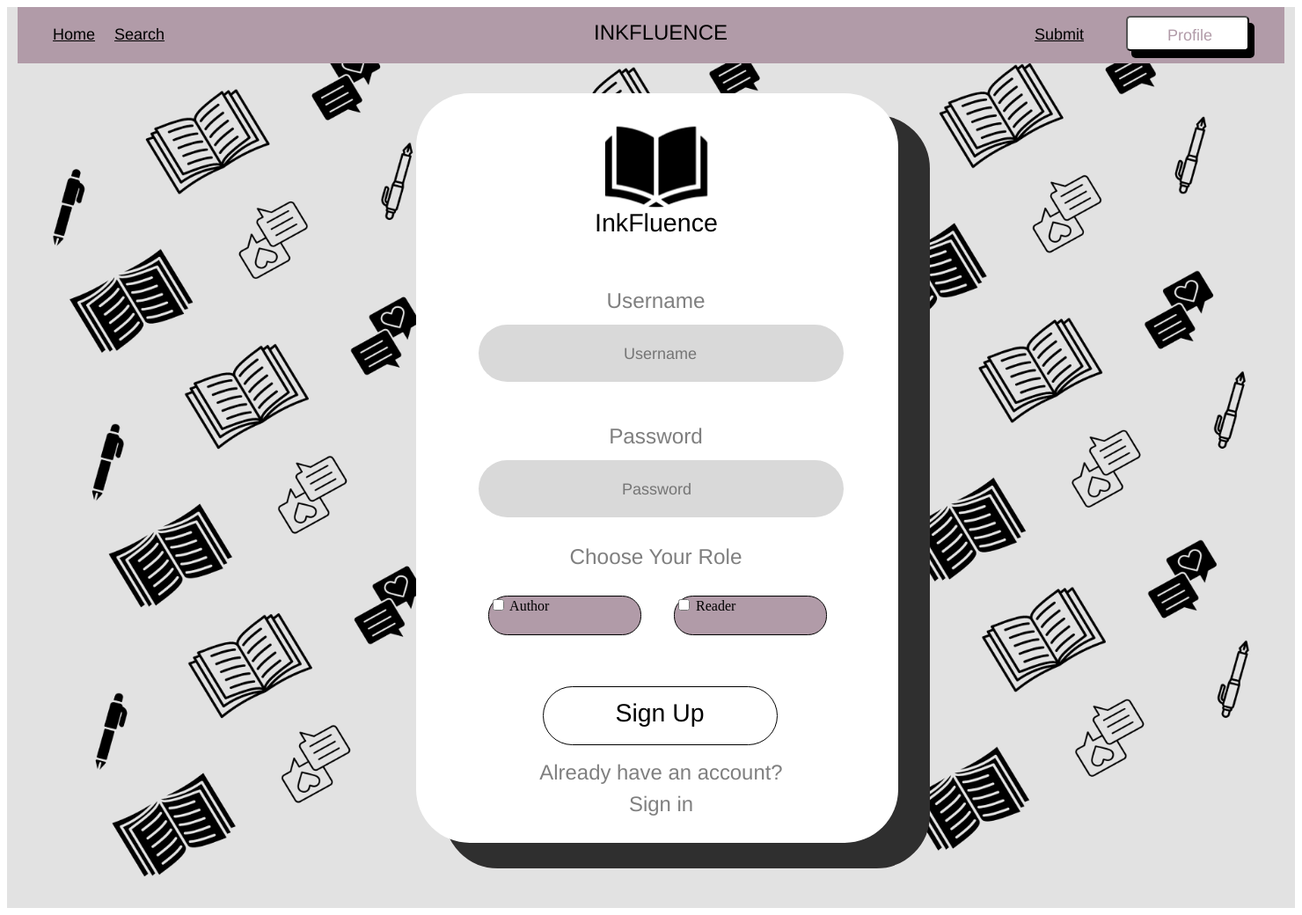
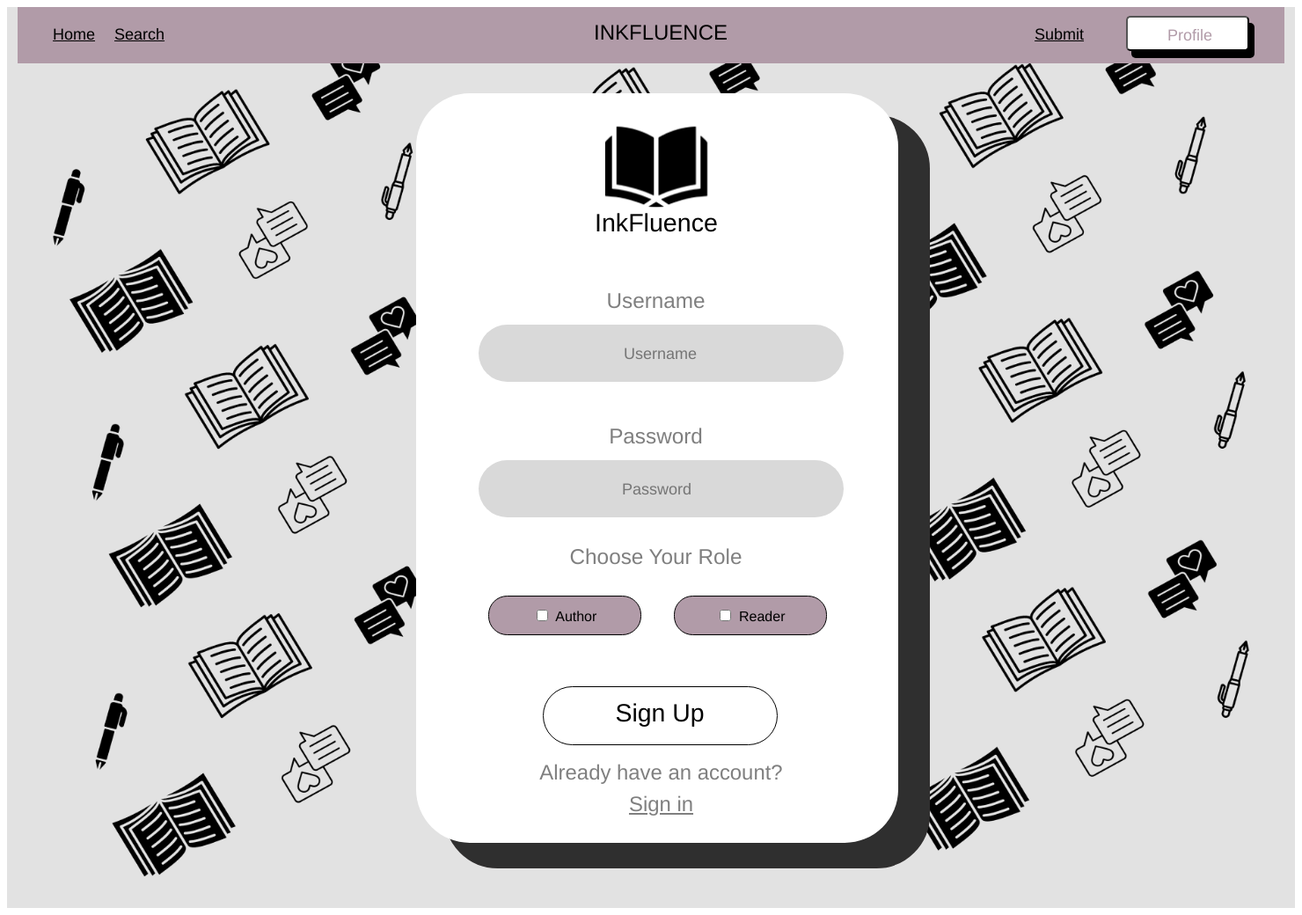
Before and after one commit to zkadry/Itech_group_7, a Django app: page /inkfluence/signup/ in a window 1480 px wide. Shown: the whole page at 88% size. Run offline with Django 5.2, Linux system fonts and the light colour scheme.

Commit message:
nav and button js

```diff
--- a/group_django_project/inkfluence/static/inkfluence/css/login.css
+++ b/group_django_project/inkfluence/static/inkfluence/css/login.css
@@ -324,7 +324,7 @@
   border-radius: 5px;
 }
 
-.login-page .text-wrapper-7 {
+.login-page .text-wrapper-8 {
   position: absolute;
   width: 107px;
   height: 25px;
@@ -338,3 +338,7 @@
   letter-spacing: 0;
   line-height: 24.3px;
 }
+
+.login-button:active {
+  background-color: #d9d9d9;
+}
--- a/group_django_project/inkfluence/static/inkfluence/css/signup.css
+++ b/group_django_project/inkfluence/static/inkfluence/css/signup.css
@@ -154,6 +154,19 @@
   border-radius: 21.53px;
   border: 1.08px solid;
   border-color: #000000;
+}
+
+.sign-up-page .author-button,
+.sign-up-page .reader-button {
+  display: flex;
+  justify-content: center;
+  align-items: center;
+  font-family: "Roboto-Regular", Helvetica;
+}
+
+.sign-up-page .author-button input[type="checkbox"],
+.sign-up-page .reader-button input[type="checkbox"] {
+  margin-right: 5px;
 }
 
 .sign-up-page .role {
@@ -388,3 +401,7 @@
   letter-spacing: 0;
   line-height: 24.3px;
 }
+
+.sign-up-button:active {
+  background-color: #d9d9d9;
+}
--- /dev/null
+++ b/group_django_project/inkfluence/static/inkfluence/js/navbar.js
@@ -0,0 +1,11 @@
+const profBtn = document.getElementById("profBtn");
+const loginBtn = document.getElementById("loginBtn");
+
+profBtn.addEventListener("mousedown", function() {
+  profBtn.style.backgroundColor = "#d9d9d9";
+});
+
+profBtn.addEventListener("mouseup", function() {
+  profBtn.style.backgroundColor = "#f2f2f2";
+  window.location.href = "/inkfluence/profile/";
+});
--- a/group_django_project/inkfluence/templates/inkfluence/homePage.html
+++ b/group_django_project/inkfluence/templates/inkfluence/homePage.html
@@ -129,11 +129,12 @@
             <div class="logo">INKFLUENCE</div>
             <div class="overlap-8">
               <div class="background"></div>
-              <button class="profile-button"><div class="text-wrapper-15">Profile</div></button>
+              <button id="profBtn" class="profile-button"><div class="text-wrapper-15">Profile</div></button>
             </div>
           </div>
         </div>
       </div>
-    </div>
+        </div>
+    <script src="{% static 'inkfluence/js/navbar.js' %}"></script>
   </body>
 </html>
--- a/group_django_project/inkfluence/templates/inkfluence/login.html
+++ b/group_django_project/inkfluence/templates/inkfluence/login.html
@@ -24,7 +24,7 @@
                 <!--              1111 need to opt it to make it beatiful-->
                 <button class="login-button"><div class="text-wrapper">Login</div></button>
                 <div class="div">
-                  <div class="text-wrapper-2">Sign Up</div>
+                  <a href="/inkfluence/signup/" class="text-wrapper-2">Sign Up</a>
                   <div class="text-wrapper-3">Don’t have an account?</div>
                 </div>
                 <div class="search-wrapper">
@@ -52,11 +52,12 @@
             <div class="logo-2">INKFLUENCE</div>
             <div class="overlap-3">
               <div class="background-2"></div>
-              <button class="profile-button"><div class="text-wrapper-8">Profile</div></button>
+              <button id="profBtn" class="profile-button"><div class="text-wrapper-8">Profile</div></button>
             </div>
           </div>
         </div>
       </div>
     </div>
+    <script src="{% static 'inkfluence/js/navbar.js' %}"></script>
   </body>
 </html>
--- a/group_django_project/inkfluence/templates/inkfluence/profileAuthor.html
+++ b/group_django_project/inkfluence/templates/inkfluence/profileAuthor.html
@@ -47,11 +47,12 @@
             <div class="logo">INKFLUENCE</div>
             <div class="overlap-group">
               <div class="background"></div>
-              <button class="profile-button"><div class="text-wrapper-7">Profile</div></button>
+              <button id="profBtn" class="profile-button"><div class="text-wrapper-7">Profile</div></button>
             </div>
           </div>
         </div>
       </div>
-    </div>
+        </div>
+    <script src="{% static 'inkfluence/js/navbar.js' %}"></script>
   </body>
 </html>
--- a/group_django_project/inkfluence/templates/inkfluence/profileReader.html
+++ b/group_django_project/inkfluence/templates/inkfluence/profileReader.html
@@ -38,11 +38,12 @@
             <div class="logo">INKFLUENCE</div>
             <div class="overlap-group">
               <div class="background"></div>
-              <button class="profile-button"><div class="text-wrapper-4">Profile</div></button>
+              <button id="profBtn" class="profile-button"><div class="text-wrapper-4">Profile</div></button>
             </div>
           </div>
         </div>
       </div>
-    </div>
+        </div>
+    <script src="{% static 'inkfluence/js/navbar.js' %}"></script>
   </body>
 </html>
--- a/group_django_project/inkfluence/templates/inkfluence/searchPage.html
+++ b/group_django_project/inkfluence/templates/inkfluence/searchPage.html
@@ -29,11 +29,12 @@
             <div class="logo">INKFLUENCE</div>
             <div class="overlap-group-2">
               <div class="background"></div>
-              <button class="profile-button"><div class="text-wrapper">Profile</div></button>
+              <button id="profBtn" class="profile-button"><div class="text-wrapper">Profile</div></button>
             </div>
           </div>
         </div>
       </div>
-    </div>
+        </div>
+    <script src="{% static 'inkfluence/js/navbar.js' %}"></script>
   </body>
 </html>
--- a/group_django_project/inkfluence/templates/inkfluence/signup.html
+++ b/group_django_project/inkfluence/templates/inkfluence/signup.html
@@ -14,7 +14,7 @@
             <div class="shadow"></div>
             <div class="sign-up-frame">
               <div class="div">
-                <div class="text-wrapper">Sign in</div>
+                <a href="/inkfluence/" class="text-wrapper">Sign in</a>
                 <div class="text-wrapper-2">Already have an account?</div>
               </div>
               <form method="post" action="{% url 'signup' %}">
@@ -56,11 +56,12 @@
             <div class="logo-2">INKFLUENCE</div>
             <div class="overlap-3">
               <div class="background"></div>
-              <button class="profile-button"><div class="text-wrapper-9">Profile</div></button>
+              <button id="profBtn" class="profile-button"><div class="text-wrapper-9">Profile</div></button>
             </div>
           </div>
         </div>
       </div>
-    </div>
+      </div>
+    <script src="{% static 'inkfluence/js/navbar.js' %}"></script>
   </body>
 </html>
--- a/group_django_project/inkfluence/templates/inkfluence/storyPage.html
+++ b/group_django_project/inkfluence/templates/inkfluence/storyPage.html
@@ -224,11 +224,12 @@
             <div class="logo">INKFLUENCE</div>
             <div class="overlap-5">
               <div class="background-3"></div>
-              <button class="profile-button"><div class="text-wrapper-13">Profile</div></button>
+              <button id="profBtn" class="profile-button"><div class="text-wrapper-13">Profile</div></button>
             </div>
           </div>
         </div>
       </div>
-    </div>
+        </div>
+    <script src="{% static 'inkfluence/js/navbar.js' %}"></script>
   </body>
 </html>
--- a/group_django_project/inkfluence/templates/inkfluence/storySubmission.html
+++ b/group_django_project/inkfluence/templates/inkfluence/storySubmission.html
@@ -37,11 +37,12 @@
             <div class="logo">INKFLUENCE</div>
             <div class="overlap-3">
               <div class="background"></div>
-              <div class="profile-button"><div class="text-wrapper-4">Profile</div></div>
+              <button id="profBtn" class="profile-button"><div class="text-wrapper-4">Profile</div></div>
             </div>
           </div>
         </div>
       </div>
-    </div>
+        </div>
+    <script src="{% static 'inkfluence/js/navbar.js' %}"></script>
   </body>
 </html>
```
